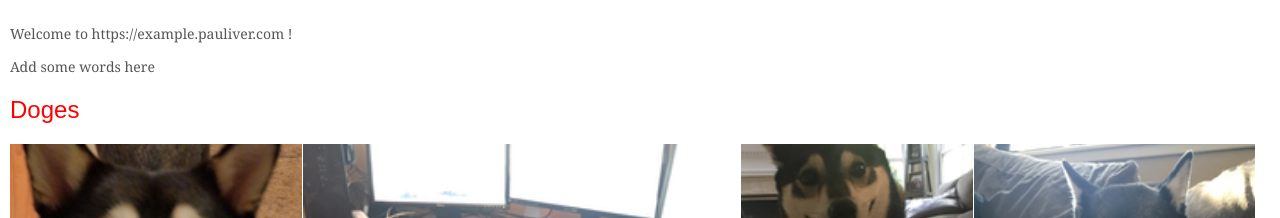
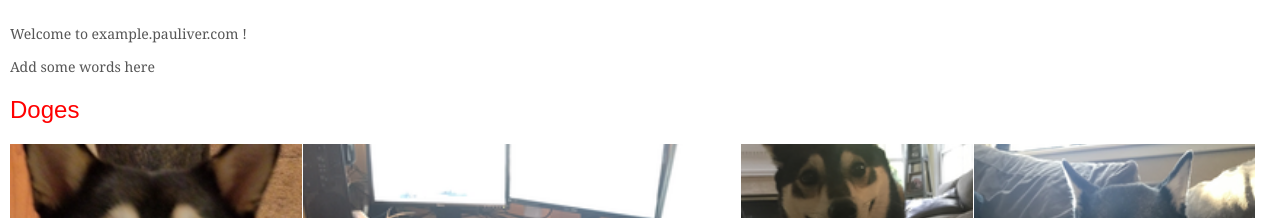
Before and after one commit to pauliver/Photo-Gallery-Template, a Jekyll site: the page built from index.md, in a window 1280 px wide. Shown: the top 218 px of the page. Built offline with Jekyll 4.4.1, drawn with Linux system fonts in a browser that asks for light colours; comment, search, counter and statistics services are not loaded; some of the changed lines change nothing that is shown.

Commit message:
Update _config.yml

```diff
--- a/_config.yml
+++ b/_config.yml
@@ -5,6 +5,8 @@ exclude: [/coldstorage/OriginalImages/, /coldstorage/OriginalImages/*]
 show_drafts: false
 plugins:
   - jekyll-seo-tag
+
 baseurl: "/"
+URL: example.pauliver.com
+
 repository: "pauliver/Photo-Gallery-Template"
-URL: https://example.pauliver.com
```
